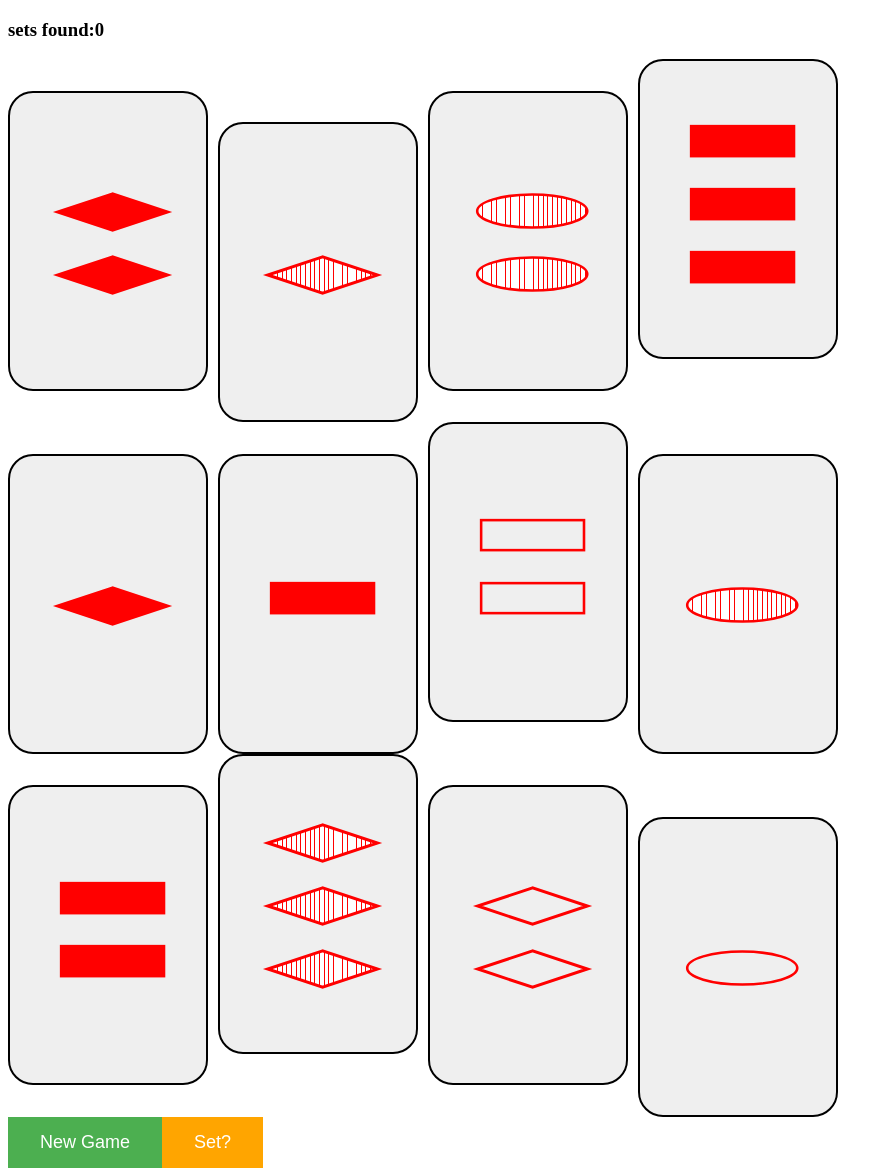
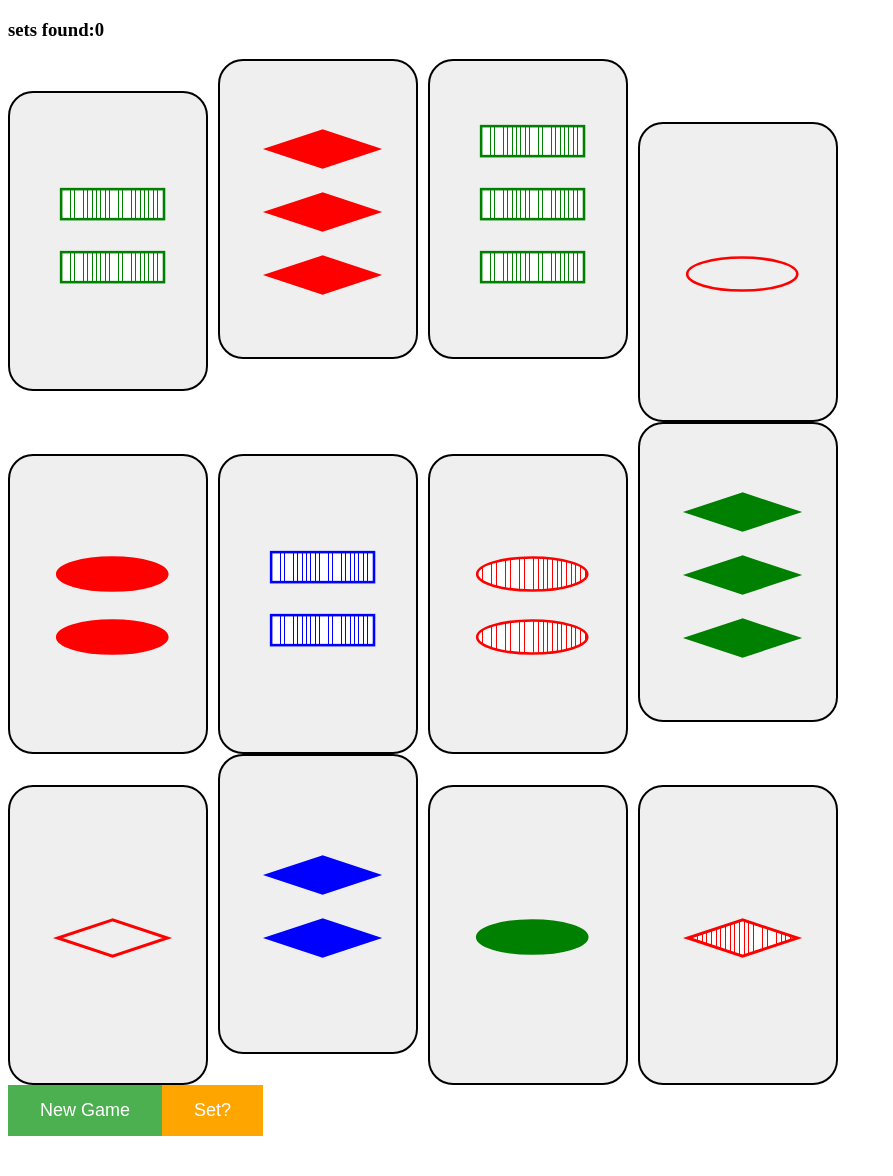
Before and after one commit to 0rin/setgame, a Django app: page / in a window 1280 px wide. Shown: the whole page, without its empty margins (0-893 px from the left). After the commit the page ends 1136 px from the top, so only its background shows below. Run offline with Django 3.2, Linux system fonts and the light colour scheme.

Commit message:
Refactorings and end-of-game handling

```diff
--- a/game/cards.py
+++ b/game/cards.py
@@ -8,13 +8,14 @@
              'shading': shading,
              'range': range(number),
              'number': number,
-             'shape': shape} for color in ['red']#, 'green', 'blue']
+             'shape': shape} for color in ['red', 'green', 'blue']
                              for number in [1, 2, 3]
                              for shading in ['solid', 'striped', 'open']
                              for shape in ['oval', 'diamond', 'rectangle']]
     for i in range(len(original_deck)):
         original_deck[i]['id'] = i
         original_deck[i]['blank'] = False
+
 
     def new_shuffled_deck(self):
         """Gives a new, shuffled deck."""
@@ -32,11 +33,26 @@
     cards_open = []
     a_set = False
     set_existence_requested = False
+    end_of_game = False
 
     @classmethod
     def take_n_cards(cls, n):
         """Draws n cards from the deck."""
         drawn_cards = []
+
+        # For testing purposes only
+        setless = [{'color': 'green', 'shading': 'open', 'range': range(0, 2), 'number': 2, 'shape': 'oval', 'id': 42, 'blank': False},
+                {'color': 'blue', 'shading': 'open', 'range': range(0, 3), 'number': 3, 'shape': 'oval', 'id': 78, 'blank': False},
+                {'color': 'blue', 'shading': 'open', 'range': range(0, 1), 'number': 1, 'shape': 'oval', 'id': 60, 'blank': False},
+                {'color': 'red', 'shading': 'striped', 'range': range(0, 1), 'number': 1, 'shape': 'rectangle', 'id': 5, 'blank': False},
+                {'color': 'red', 'shading': 'striped', 'range': range(0, 3), 'number': 3, 'shape': 'oval', 'id': 21, 'blank': False},
+                {'color': 'blue', 'shading': 'solid', 'range': range(0, 3), 'number': 3, 'shape': 'oval', 'id': 72, 'blank': False},
+                {'color': 'green', 'shading': 'solid', 'range': range(0, 1), 'number': 1, 'shape': 'oval', 'id': 27, 'blank': False},
+                {'color': 'blue', 'shading': 'open', 'range': range(0, 3), 'number': 3, 'shape': 'rectangle', 'id': 80, 'blank': False},
+                {'color': 'red', 'shading': 'solid', 'range': range(0, 3), 'number': 3, 'shape': 'oval', 'id': 18, 'blank': False},
+                {'color': 'green', 'shading': 'open', 'range': range(0, 3), 'number': 3, 'shape': 'diamond', 'id': 52, 'blank': False},
+                {'color': 'green', 'shading': 'striped', 'range': range(0, 3), 'number': 3, 'shape': 'rectangle', 'id': 50, 'blank': False},
+                {'color': 'red', 'shading': 'solid', 'range': range(0, 2), 'number': 2, 'shape': 'rectangle', 'id': 11, 'blank': False}]
         for i in range(n):
             try:
                 drawn_cards.append(cls.deck.pop())
@@ -63,14 +79,16 @@
     def check_set(cls):
         """
         Checks if there is a set in the current open cards.
-        Returns a list with id's if there is a set, otherwise returns false.
+        Returns the first card of a set, or false.
         """
         for combo in combinations(Cards.cards_open, 3):
             blank = False
             for card in combo:
+                # Check if there is a blank card in the combo
                 if card['blank']:
                     blank = True
                     break
+            # Skip validation of set if combo contains a blank card
             if blank:
                 continue
             elif Cards.validate_set(combo):
--- a/game/templates/game/home.html
+++ b/game/templates/game/home.html
@@ -15,7 +15,7 @@
 
     {% if cards_open %}
         {% for card in cards_open %}
-            {% if forloop.counter == 1 or forloop.counter == 5 or forloop.counter == 9 %}
+            {% if forloop.counter0|divisibleby:4 %}
                 <div class="row">
             {% endif %}
             <form action="{% url 'new_game' %}"
@@ -71,27 +71,25 @@
             </button>
             </form>
             <div class="column_space"></div>
-            {% if forloop.counter == 4 or forloop.counter == 8 or forloop.counter == 12 %}
+            {% if forloop.counter|divisibleby:4 %}
                 </div>
-
             {% endif %}
         {% endfor %}
     {% endif %}
-    <form action="{% url 'new_game' %}" method="POST">
+    <form action="{% url 'new_game' %}" method="POST" id="another_game">
         {% csrf_token %}
         <button class="button" id="new_game" type="submit" name="req"
             value="new_game">
             New Game
         </button>
     </form>
-    <form action="{% url 'new_game' %}" method="POST" id="check_set_form" name="req" value="no_set">
+    <form action="{% url 'new_game' %}" method="POST">
         {% csrf_token %}
         <button class="button" id="check_set" type="submit" name="req"
             value="check_set">
             Set?
         </button>
     </form>
-    {% if set_existence_requested %}
     {% if a_set %}
         <script type="text/javascript">
             (function () {
@@ -101,15 +99,13 @@
                 }
             } ());
         </script>
-        {% else %}
+    {% endif %}
+    {% if end_of_game %}
         <script type="text/javascript">
             (function () {
-                    document.getElementById('check_set').value = 'no_set';
-                    alert('There is no set.')
-                    document.getElementById('check_set_form').submit();
+                alert('End of game. There is no set, and there are no cards left.')
             } ());
         </script>
     {% endif %}
-    {% endif %}
   </body>
 </html>
--- a/game/views.py
+++ b/game/views.py
@@ -7,35 +7,32 @@
 
 
 def new_game(request):
-    set_existence = Cards.check_set()
     if request.method == 'POST' or not Cards.cards_open:
-        print(request.POST)
         try:
             req = request.POST['req']
         except:
             req = 'new_game'
-        print('req', req)
         if req == 'new_game':
             new_shuffled_deck = Deck().new_shuffled_deck()
             Cards.deck = new_shuffled_deck
             Cards.cards_open = Cards.take_n_cards(12)
             Cards.number_sets_found = 0
-            Cards.set_existence_requested = False
             Cards.a_set = False
+            Cards.end_of_game = False
         elif req == 'check_set':
-            Cards.set_existence_requested = True
             Cards.a_set = Cards.check_set()
-        elif req == 'no_set':
-            print('there was no set, give more cards')
-            Cards.cards_open = Cards.cards_open + Cards.take_n_cards(3)
-            print('cards now:', len(Cards.cards_open))
+            if not Cards.a_set:
+                if len(Cards.deck) >= 3:
+                    Cards.cards_open = Cards.cards_open + Cards.take_n_cards(3)
+                else:
+                    Cards.end_of_game = True
         else:
-            Cards.set_existence_requested = False
+            Cards.end_of_game = False
             Cards.a_set = False
             Cards.replace_set(req)
         return HttpResponseRedirect(reverse('new_game'))
     context = {'cards_open': Cards.cards_open,
                'number_sets_found': Cards.number_sets_found,
-               'set_existence_requested': Cards.set_existence_requested,
-               'a_set': Cards.a_set}
+               'a_set': Cards.a_set,
+               'end_of_game': Cards.end_of_game}
     return render(request, 'game/home.html', context)
```
Lines whose indentation alone changed are shown as unchanged.
